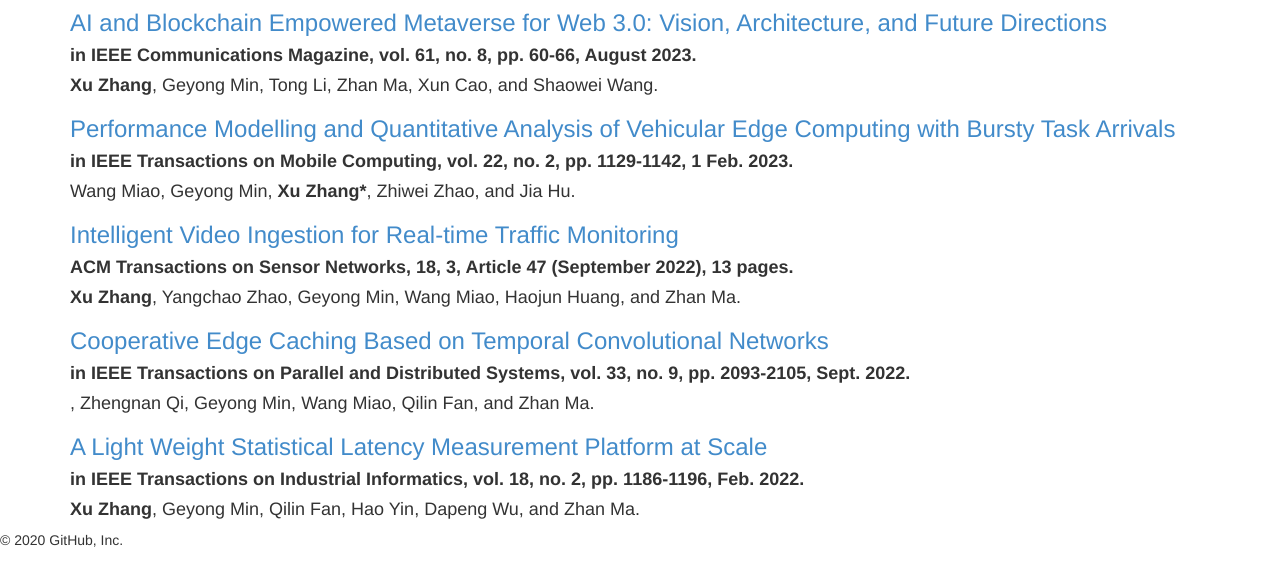
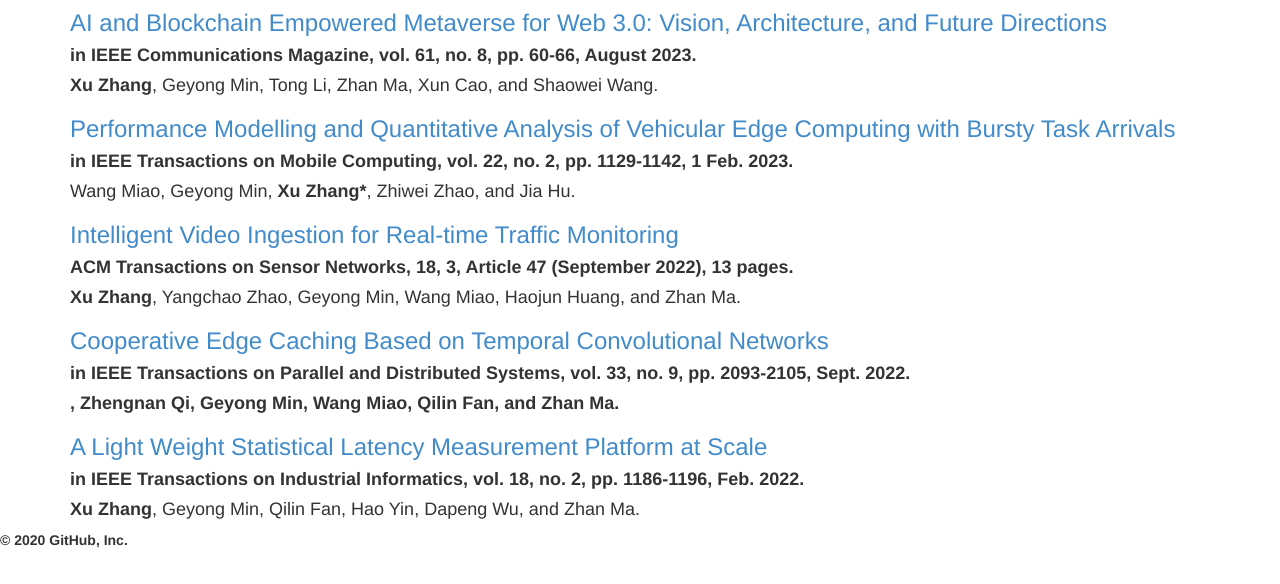
Before and after one commit to xzhang-cs/visions, a plain HTML site: page publications.html in a window 1280 px wide. Shown: the part 142-726 px from the top of the page. Drawn offline with Linux system fonts and the light colour scheme.

Commit message:
Update publications.html

```diff
--- a/publications.html
+++ b/publications.html
@@ -105,7 +105,7 @@
 
 		<h3><a href="./docs/2021TPDS.pdf" target="_blank">Cooperative Edge Caching Based on Temporal Convolutional Networks</a> </h3>
                 <h4><b>in IEEE Transactions on Parallel and Distributed Systems, vol. 33, no. 9, pp. 2093-2105, Sept. 2022.</b></h4>
-                <h4><Xu Zhang</b>, Zhengnan Qi, Geyong Min, Wang Miao, Qilin Fan, and Zhan Ma.</h4>
+                <h4><b><Xu Zhang</b>, Zhengnan Qi, Geyong Min, Wang Miao, Qilin Fan, and Zhan Ma.</h4>
 
 		<h3><a href="./docs/2022TII.pdf" target="_blank">A Light Weight Statistical Latency Measurement Platform at Scale</a> </h3>
                 <h4><b>in IEEE Transactions on Industrial Informatics, vol. 18, no. 2, pp. 1186-1196, Feb. 2022.</b></h4>
```
